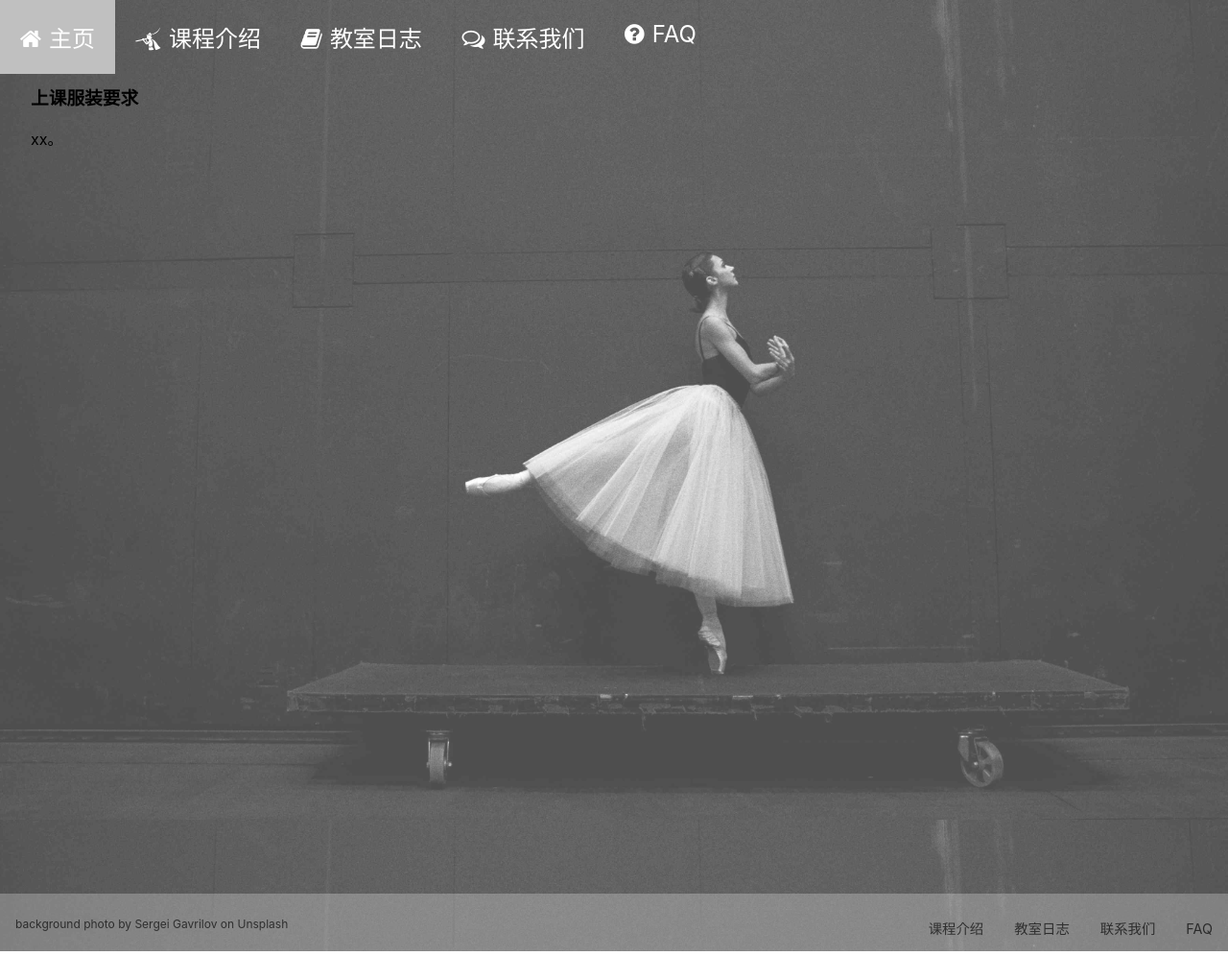
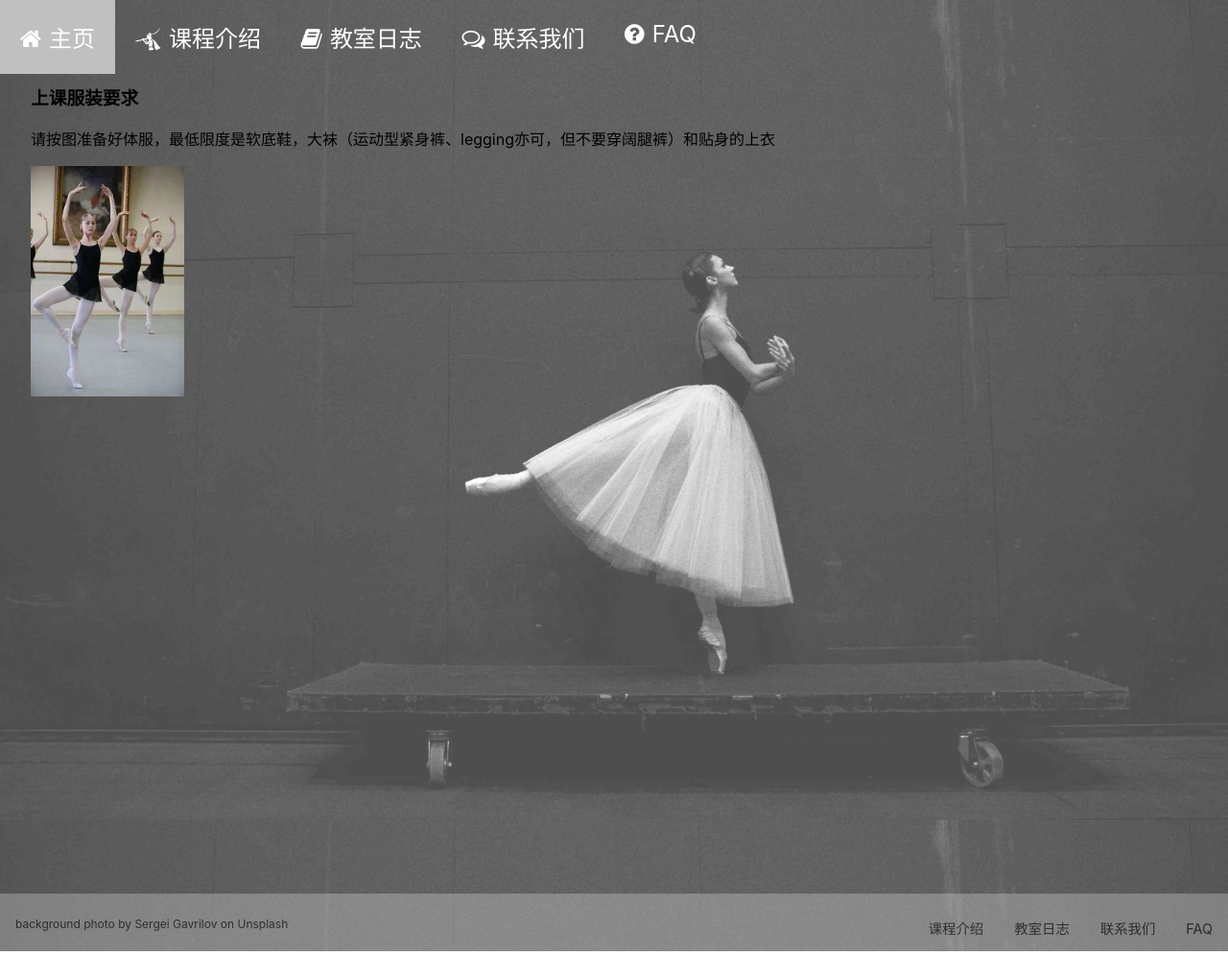
Before and after one commit to s-ballet-studio/s-ballet-studio.github.io, a Jekyll site: the page built from faq.md, in a window 1280 px wide. Shown: the whole page at 96% size. Built offline with Jekyll 4.4.1, drawn with Linux system fonts in a browser that asks for light colours; our own code applies the rules of GitHub Pages for plain Markdown files.

Commit message:
add faq and photo

```diff
--- a/faq.md
+++ b/faq.md
@@ -4,4 +4,6 @@ title: FAQ
 
 ### 上课服装要求
 
-xx。
+请按图准备好体服，最低限度是软底鞋，大袜（运动型紧身裤、legging亦可，但不要穿阔腿裤）和贴身的上衣
+
+![tifu](/../assets/img/faq_tifu_request.jpg)
```
Also changed, not shown: assets/img/faq_tifu_request.jpg (added).
